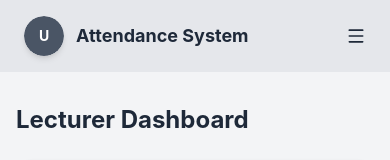
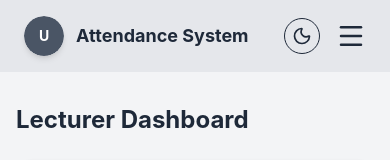
Before and after one commit to Snow-noel/attendance-frontend, a React (Vite) app: page /lecturer/dashboard in a window 390 px wide. Shown: the top 160 px of the page. Built offline with nearby package versions, Linux system fonts and the light colour scheme.

Commit message:
added a bacground mode feature

```diff
--- a/src/components/Navbar.jsx
+++ b/src/components/Navbar.jsx
@@ -39,7 +39,7 @@ function Navbar() {
   return (
     <div className="relative">
       <nav
-        className={` px-6 py-4 flex justify-between items-center sticky top-0 z-10 ${mode ? "bg-gray-800 text-gray-200" : "bg-gray-200 text-gray-800"}`}
+        className={` px-6 py-4 flex justify-between items-center sticky top-0 z-10 ${mode ? "bg-black text-gray-400" : "bg-gray-200 text-gray-800"}`}
       >
         <div className="flex items-center gap-3">
           <input
@@ -69,10 +69,13 @@ function Navbar() {
         </div>
 
         <div className="hidden md:flex items-center gap-4">
-          <span className="text-white text-sm">
+          <span
+            className={`${mode ? "text-gray-400" : "text-gray-900"} text-sm`}
+          >
             {user?.first_name} {user?.last_name}
           </span>
           <button
+            className={`border h-9 w-9 rounded-full flex items-center justify-center ${mode ? "border-gray-600 text-gray-100" : "border-gray-800 text-gray-800"}`}
             onClick={() => {
               setMode(!mode);
             }}
@@ -80,20 +83,30 @@ function Navbar() {
             {mode ? <Sun size={20}></Sun> : <Moon size={20}></Moon>}
           </button>
           <button
-            className="px-4 py-1.5 border border-white rounded-lg text-sm hover:bg-white hover:text-gray-900 transition-all"
+            className={`px-4 py-1.5 text-sm rounded-lg border transition-all ${mode ? "hover:bg-gray-100 hover:text-gray-900 border-gray-100" : "hover:bg-gray-900 hover:text-gray-100 border-gray-800"}`}
             onClick={handleLogout}
           >
             Logout
           </button>
         </div>
+        <div className="flex md:hidden items-center justify-center gap-4">
+          <button
+            className={`border h-9 w-9 rounded-full flex items-center justify-center ${mode ? "border-gray-600 text-gray-400" : "border-gray-800 text-gray-800"}`}
+            onClick={() => {
+              setMode(!mode);
+            }}
+          >
+            {mode ? <Sun size={20}></Sun> : <Moon size={20}></Moon>}
+          </button>
           <button
             className="flex md:hidden"
             onClick={() => {
               setOpenMenu(!openMenu);
             }}
           >
-          <Menu size={20}></Menu>
+            <Menu size={30}></Menu>
           </button>
+        </div>
       </nav>
       {openMenu && (
         <div className="absolute top-2  right-0 w-1/2 bg-gray-900 rounded-sm flex md:hidden flex-col gap-2 p-4 z-10">
@@ -103,10 +116,9 @@ function Navbar() {
               setOpenMenu(!openMenu);
             }}
           >
-            <X size={20}></X>
+            <X size={25}></X>
           </button>
-
-          <span className="text-white text-sm">
+          <span className={`text-gray-100 text-sm`}>
             {user?.first_name} {user?.last_name}
           </span>
           <button
```
Lines whose indentation alone changed are shown as unchanged.
